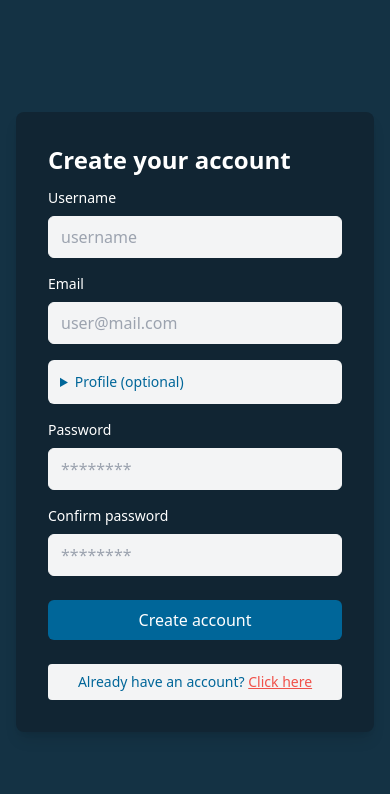
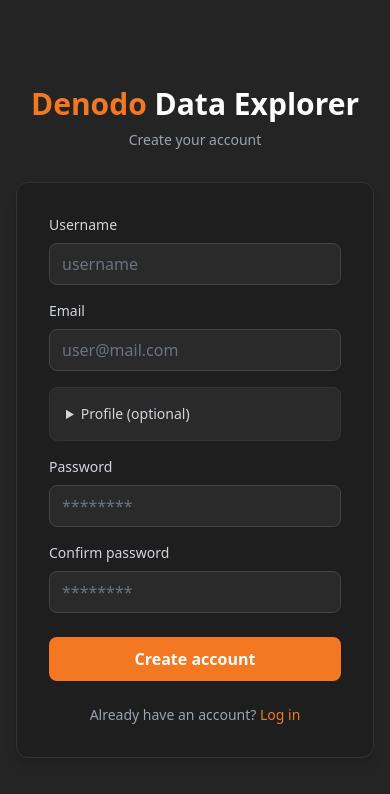
Before and after one commit to InnovateXYZ/HackUDC2026, a React (Vite) app in the folder frontend/: page /register in a window 390 px wide. Shown: the top 794 px of the page. Built offline with nearby package versions, Linux system fonts and the light colour scheme.

Commit message:
Improve login and register

```diff
--- a/frontend/src/components/Login.jsx
+++ b/frontend/src/components/Login.jsx
@@ -70,14 +70,25 @@
   };
 
   return (
-    <div className="min-h-screen flex items-center justify-center w-full" style={{ backgroundColor: 'var(--color-base)' }}>
-      <form onSubmit={handleSubmit} className="p-8 rounded-lg shadow-lg w-full max-w-sm flex flex-col gap-5" style={{ backgroundColor: 'var(--color-surface-dark0)', color: 'var(--color-text)' }}>
-        <h2 className="text-2xl font-bold" style={{ color: 'var(--color-text)' }}>Log In</h2>
+    <div className="min-h-screen flex items-center justify-center w-full bg-[#242424]">
+      <div className="w-full max-w-md px-4">
+        {/* Header */}
+        <div className="text-center mb-8">
+          <h1 className="text-3xl font-bold text-white">
+            <span className="text-[#f47721]">Denodo</span> Data Explorer
+          </h1>
+          <p className="text-sm text-gray-400 mt-2">Sign in to your account</p>
+        </div>
 
-        {error && <p className="text-red-500 text-sm">{error}</p>}
+        <form onSubmit={handleSubmit} className="bg-[#1e1e1e] border border-[#333] rounded-xl p-8 flex flex-col gap-5 shadow-lg">
+          {error && (
+            <div className="px-4 py-2 rounded-lg bg-red-900/30 border border-red-700 text-red-300 text-sm">
+              {error}
+            </div>
+          )}
 
           <div className="flex flex-col gap-2 text-left">
-          <label htmlFor="login-email" style={{ color: 'var(--color-text)' }}>Email</label>
+            <label htmlFor="login-email" className="text-sm font-medium text-gray-300">Email</label>
             <input
               id="login-email"
               type="text"
@@ -85,12 +96,12 @@
               onChange={(e) => setEmail(e.target.value)}
               placeholder="user@mail.com"
               required
-            className="input-base"
+              className="w-full px-3 py-2 rounded-lg bg-[#2a2a2a] border border-[#444] text-white placeholder-gray-500 outline-none focus:border-[#f47721] focus:ring-1 focus:ring-[#f47721]/30 transition-colors"
             />
           </div>
 
           <div className="flex flex-col gap-2 text-left">
-          <label htmlFor="login-password" style={{ color: 'var(--color-text)' }}>Password:</label>
+            <label htmlFor="login-password" className="text-sm font-medium text-gray-300">Password</label>
             <input
               id="login-password"
               type="password"
@@ -98,21 +109,28 @@
               onChange={(e) => setPassword(e.target.value)}
               placeholder="********"
               required
-            className="input-base"
+              className="w-full px-3 py-2 rounded-lg bg-[#2a2a2a] border border-[#444] text-white placeholder-gray-500 outline-none focus:border-[#f47721] focus:ring-1 focus:ring-[#f47721]/30 transition-colors"
             />
           </div>
 
-        <button type="submit" className="btn-primary mt-2">Log In</button>
-        <div className="p-2 rounded mt-2 text-center" style={{ backgroundColor: 'var(--color-overlay-light0)' }}>
-          <p className="text-sm" style={{ color: 'var(--color-text-alt)' }}>
+          <button
+            type="submit"
+            className="mt-2 w-full py-2.5 rounded-lg font-semibold text-white bg-[#f47721] hover:bg-[#d9661a] transition-colors cursor-pointer"
+          >
+            Log In
+          </button>
+
+          <div className="text-center mt-2">
+            <p className="text-sm text-gray-400">
               Don't have an account?{' '}
-            <button type="button" className="underline" style={{ color: 'var(--color-denodo)' }} onClick={() => navigate('/register')}>
-              Click here
+              <button type="button" className="text-[#f47721] hover:underline font-medium" onClick={() => navigate('/register')}>
+                Create one
               </button>
             </p>
           </div>
         </form>
       </div>
+    </div>
   );
 }
 
--- a/frontend/src/components/Register.jsx
+++ b/frontend/src/components/Register.jsx
@@ -62,16 +62,27 @@
   };
 
   return (
-    <div className="min-h-screen flex items-center justify-center w-full px-4" style={{ backgroundColor: 'var(--color-base)' }}>
-      <form onSubmit={handleSubmit} className="p-8 rounded-lg shadow-lg w-full max-w-2xl" style={{ backgroundColor: 'var(--color-surface-dark0)', color: 'var(--color-text)' }}>
-        <h2 className="text-2xl font-bold mb-3" style={{ color: 'var(--color-text)' }}>Create your account</h2>
+    <div className="min-h-screen flex items-center justify-center w-full px-4 bg-[#242424]">
+      <div className="w-full max-w-2xl">
+        {/* Header */}
+        <div className="text-center mb-8">
+          <h1 className="text-3xl font-bold text-white">
+            <span className="text-[#f47721]">Denodo</span> Data Explorer
+          </h1>
+          <p className="text-sm text-gray-400 mt-2">Create your account</p>
+        </div>
 
-        {error && <p className="text-orange-400 text-sm mb-3">{error}</p>}
+        <form onSubmit={handleSubmit} className="bg-[#1e1e1e] border border-[#333] rounded-xl p-8 shadow-lg">
+          {error && (
+            <div className="mb-4 px-4 py-2 rounded-lg bg-red-900/30 border border-red-700 text-red-300 text-sm">
+              {error}
+            </div>
+          )}
 
           {/* Grid: 2 columns on md+, single column on small screens */}
           <div className="grid grid-cols-1 md:grid-cols-2 gap-4">
             <div className="flex flex-col gap-2 text-left">
-            <label htmlFor="register-username" className="text-sm" style={{ color: 'var(--color-text)' }}>Username</label>
+              <label htmlFor="register-username" className="text-sm font-medium text-gray-300">Username</label>
               <input
                 id="register-username"
                 type="text"
@@ -79,12 +90,12 @@
                 onChange={(e) => setUsername(e.target.value)}
                 placeholder="username"
                 required
-              className="input-base"
+                className="w-full px-3 py-2 rounded-lg bg-[#2a2a2a] border border-[#444] text-white placeholder-gray-500 outline-none focus:border-[#f47721] focus:ring-1 focus:ring-[#f47721]/30 transition-colors"
               />
             </div>
 
             <div className="flex flex-col gap-2 text-left">
-            <label htmlFor="register-email" className="text-sm" style={{ color: 'var(--color-text)' }}>Email</label>
+              <label htmlFor="register-email" className="text-sm font-medium text-gray-300">Email</label>
               <input
                 id="register-email"
                 type="email"
@@ -92,42 +103,42 @@
                 onChange={(e) => setEmail(e.target.value)}
                 placeholder="user@mail.com"
                 required
-              className="input-base"
+                className="w-full px-3 py-2 rounded-lg bg-[#2a2a2a] border border-[#444] text-white placeholder-gray-500 outline-none focus:border-[#f47721] focus:ring-1 focus:ring-[#f47721]/30 transition-colors"
               />
             </div>
 
-          {/* Optional profile details tucked inside a collapsible block that spans both columns */}
-          <details className="md:col-span-2 p-3 rounded-md" open={false} style={{ backgroundColor: 'var(--color-overlay-light0)' }}>
-            <summary className="cursor-pointer font-medium text-sm" style={{ color: 'var(--color-text-alt)' }}>Profile (optional)</summary>
-            <p className="text-xs mt-2 mb-3 opacity-70" style={{ color: 'var(--color-text-alt)' }}>Add extra info to personalize your experience.</p>
+            {/* Optional profile details */}
+            <details className="md:col-span-2 p-4 rounded-lg border border-[#333] bg-[#2a2a2a]" open={false}>
+              <summary className="cursor-pointer font-medium text-sm text-gray-300 hover:text-white transition-colors">Profile (optional)</summary>
+              <p className="text-xs mt-2 mb-3 text-gray-500">Add extra info to personalize your experience.</p>
 
               <div className="grid grid-cols-1 md:grid-cols-2 gap-4">
                 <div className="flex flex-col gap-2 text-left">
-                <label htmlFor="register-name" className="text-sm" style={{ color: 'var(--color-text-alt)' }}>Full name</label>
+                  <label htmlFor="register-name" className="text-sm text-gray-400">Full name</label>
                   <input
                     id="register-name"
                     type="text"
                     value={name}
                     onChange={(e) => setName(e.target.value)}
                     placeholder="Jane Doe"
-                  className="input-base"
+                    className="w-full px-3 py-2 rounded-lg bg-[#1e1e1e] border border-[#444] text-white placeholder-gray-500 outline-none focus:border-[#f47721] focus:ring-1 focus:ring-[#f47721]/30 transition-colors"
                   />
                 </div>
 
                 <div className="flex flex-col gap-2 text-left">
-                <label htmlFor="register-gender" className="text-sm" style={{ color: 'var(--color-text-alt)' }}>Gender identity</label>
+                  <label htmlFor="register-gender" className="text-sm text-gray-400">Gender identity</label>
                   <input
                     id="register-gender"
                     type="text"
                     value={genderIdentity}
                     onChange={(e) => setGenderIdentity(e.target.value)}
                     placeholder="e.g. she/her"
-                  className="input-base"
+                    className="w-full px-3 py-2 rounded-lg bg-[#1e1e1e] border border-[#444] text-white placeholder-gray-500 outline-none focus:border-[#f47721] focus:ring-1 focus:ring-[#f47721]/30 transition-colors"
                   />
                 </div>
 
                 <div className="flex flex-col gap-2 text-left">
-                <label htmlFor="register-age" className="text-sm" style={{ color: 'var(--color-text-alt)' }}>Age</label>
+                  <label htmlFor="register-age" className="text-sm text-gray-400">Age</label>
                   <input
                     id="register-age"
                     type="number"
@@ -135,26 +146,26 @@
                     value={age}
                     onChange={(e) => setAge(e.target.value)}
                     placeholder="e.g. 30"
-                  className="input-base"
+                    className="w-full px-3 py-2 rounded-lg bg-[#1e1e1e] border border-[#444] text-white placeholder-gray-500 outline-none focus:border-[#f47721] focus:ring-1 focus:ring-[#f47721]/30 transition-colors"
                   />
                 </div>
 
                 <div className="flex flex-col gap-2 text-left">
-                <label htmlFor="register-prefs" className="text-sm" style={{ color: 'var(--color-text-alt)' }}>Preferences</label>
+                  <label htmlFor="register-prefs" className="text-sm text-gray-400">Preferences</label>
                   <input
                     id="register-prefs"
                     type="text"
                     value={userPreferences}
                     onChange={(e) => setUserPreferences(e.target.value)}
                     placeholder='e.g. "I like short answers..."'
-                  className="input-base"
+                    className="w-full px-3 py-2 rounded-lg bg-[#1e1e1e] border border-[#444] text-white placeholder-gray-500 outline-none focus:border-[#f47721] focus:ring-1 focus:ring-[#f47721]/30 transition-colors"
                   />
                 </div>
               </div>
             </details>
 
             <div className="flex flex-col gap-2 text-left md:col-span-2">
-            <label htmlFor="register-password" className="text-sm" style={{ color: 'var(--color-text)' }}>Password</label>
+              <label htmlFor="register-password" className="text-sm font-medium text-gray-300">Password</label>
               <input
                 id="register-password"
                 type="password"
@@ -162,12 +173,12 @@
                 onChange={(e) => setPassword(e.target.value)}
                 placeholder="********"
                 required
-              className="input-base"
+                className="w-full px-3 py-2 rounded-lg bg-[#2a2a2a] border border-[#444] text-white placeholder-gray-500 outline-none focus:border-[#f47721] focus:ring-1 focus:ring-[#f47721]/30 transition-colors"
               />
             </div>
 
             <div className="flex flex-col gap-2 text-left md:col-span-2">
-            <label htmlFor="register-confirm" className="text-sm" style={{ color: 'var(--color-text)' }}>Confirm password</label>
+              <label htmlFor="register-confirm" className="text-sm font-medium text-gray-300">Confirm password</label>
               <input
                 id="register-confirm"
                 type="password"
@@ -175,35 +186,40 @@
                 onChange={(e) => setConfirm(e.target.value)}
                 placeholder="********"
                 required
-              className="input-base"
+                className="w-full px-3 py-2 rounded-lg bg-[#2a2a2a] border border-[#444] text-white placeholder-gray-500 outline-none focus:border-[#f47721] focus:ring-1 focus:ring-[#f47721]/30 transition-colors"
               />
             </div>
 
             <div className="md:col-span-2 flex items-center justify-between gap-4 mt-2">
-            <div className="hidden md:block p-2 rounded text-sm" style={{ backgroundColor: 'var(--color-overlay-light0)' }}>
-              <p style={{ color: 'var(--color-text-alt)' }}>Already have an account?</p>
-              <button type="button" className="underline text-sm" style={{ color: 'var(--color-denodo)' }} onClick={() => navigate('/login')}>
+              <p className="hidden md:block text-sm text-gray-400">
+                Already have an account?{' '}
+                <button type="button" className="text-[#f47721] hover:underline font-medium" onClick={() => navigate('/login')}>
                   Log in
                 </button>
-            </div>
+              </p>
 
-            <button type="submit" className="btn-primary w-full md:w-auto" disabled={loading}>
+              <button
+                type="submit"
+                className="w-full md:w-auto py-2.5 px-6 rounded-lg font-semibold text-white bg-[#f47721] hover:bg-[#d9661a] transition-colors cursor-pointer disabled:opacity-50"
+                disabled={loading}
+              >
                 {loading ? 'Creating…' : 'Create account'}
               </button>
             </div>
 
             {/* Small footer for small screens */}
-          <div className="md:col-span-2 block md:hidden p-2 rounded mt-2 text-center" style={{ backgroundColor: 'var(--color-overlay-light0)' }}>
-            <p className="text-sm" style={{ color: 'var(--color-text-alt)' }}>
+            <div className="md:col-span-2 block md:hidden mt-2 text-center">
+              <p className="text-sm text-gray-400">
                 Already have an account?{' '}
-              <button type="button" className="underline" style={{ color: 'var(--color-denodo)' }} onClick={() => navigate('/login')}>
-                Click here
+                <button type="button" className="text-[#f47721] hover:underline font-medium" onClick={() => navigate('/login')}>
+                  Log in
                 </button>
               </p>
             </div>
           </div>
         </form>
       </div>
+    </div>
   );
 }
 
```
Also changed, not shown: 1 other file (tests, documents, lock files or other folders). Lines whose indentation alone changed are shown as unchanged.
